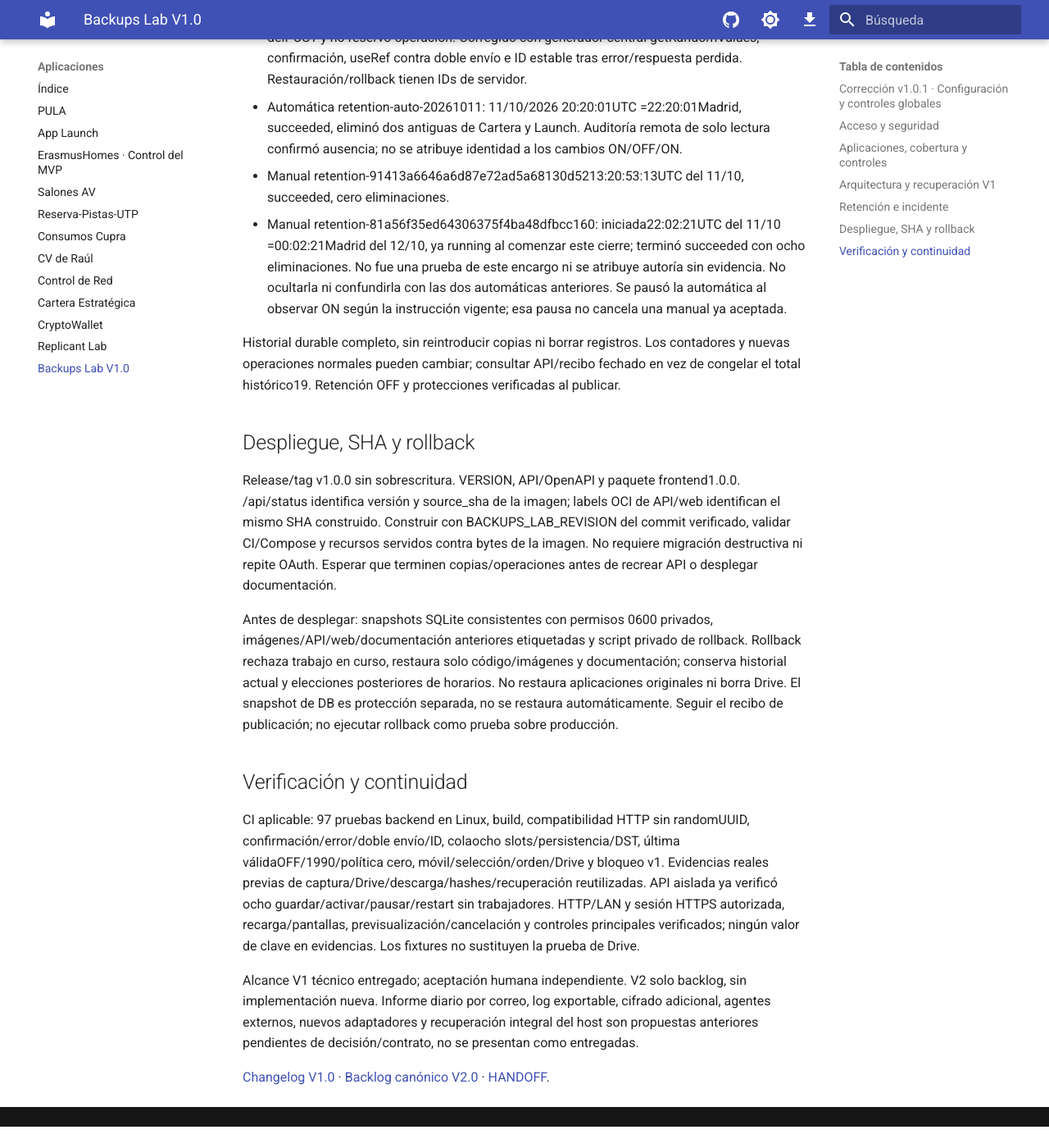
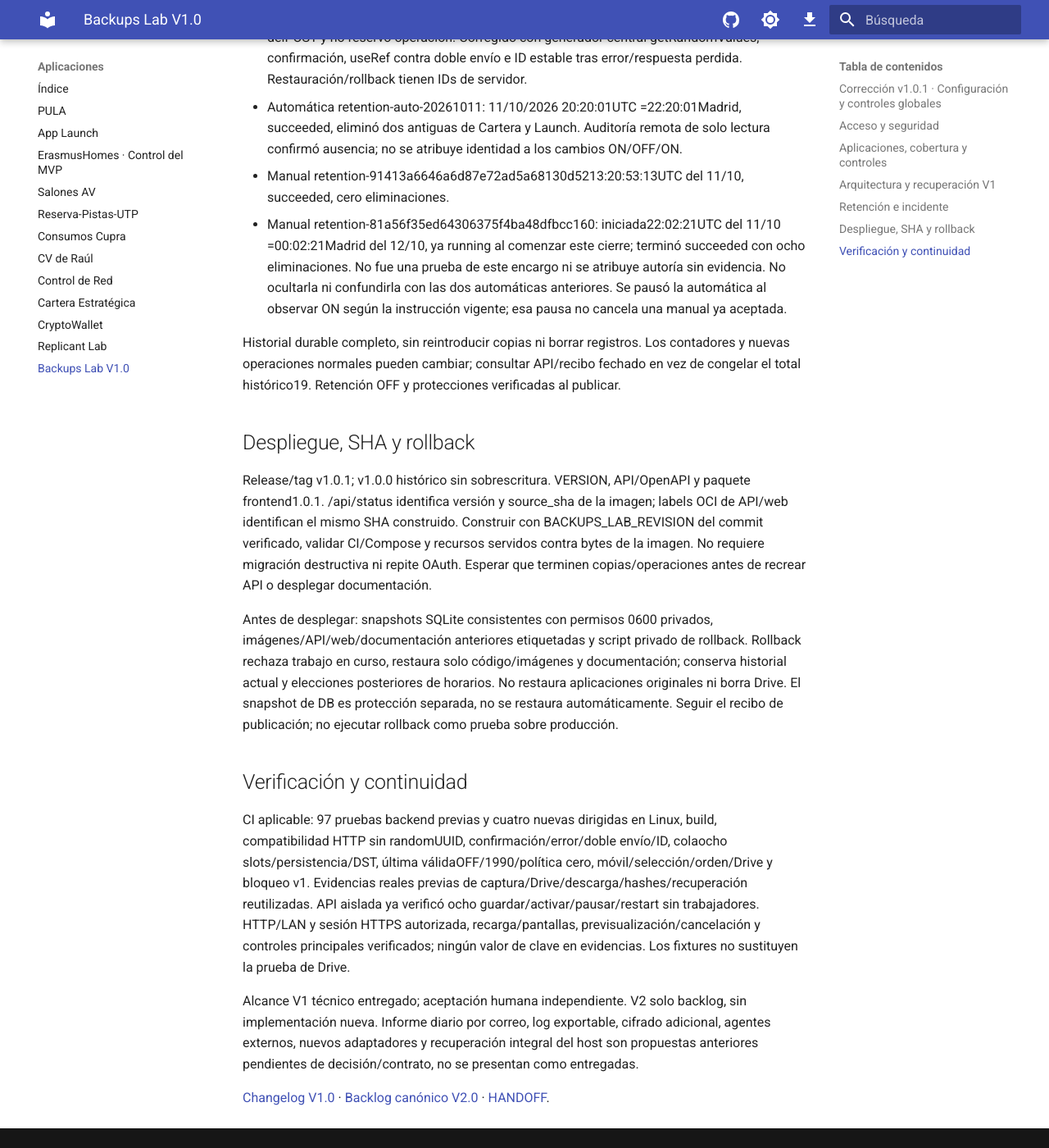
Before and after one commit to ratienza/infra-replicant-lab, an MkDocs documentation site: the page built from docs/aplicaciones/backups-lab.md, in a window 1280 px wide and 1400 px high, scrolled down 4138 px. Shown: the whole window at 82% size. Built offline with MkDocs 1.6.1 and Material for MkDocs 9.7.7, drawn with Linux system fonts in a browser that asks for light colours; a script that is not in the unit is left out; before the commit the page ends 5512 px from its top, so only the background shows below that.

Commit message:
docs: distinguish current patch release from immutable v1.0.0

```diff
--- a/docs/aplicaciones/backups-lab.md
+++ b/docs/aplicaciones/backups-lab.md
@@ -70,13 +70,13 @@ Historial durable completo, sin reintroducir copias ni borrar registros. Los con
 
 ## Despliegue, SHA y rollback
 
-Release/tag v1.0.0 sin sobrescritura. VERSION, API/OpenAPI y paquete frontend1.0.0. /api/status identifica versión y source_sha de la imagen; labels OCI de API/web identifican el mismo SHA construido. Construir con BACKUPS_LAB_REVISION del commit verificado, validar CI/Compose y recursos servidos contra bytes de la imagen. No requiere migración destructiva ni repite OAuth. Esperar que terminen copias/operaciones antes de recrear API o desplegar documentación.
+Release/tag v1.0.1; v1.0.0 histórico sin sobrescritura. VERSION, API/OpenAPI y paquete frontend1.0.1. /api/status identifica versión y source_sha de la imagen; labels OCI de API/web identifican el mismo SHA construido. Construir con BACKUPS_LAB_REVISION del commit verificado, validar CI/Compose y recursos servidos contra bytes de la imagen. No requiere migración destructiva ni repite OAuth. Esperar que terminen copias/operaciones antes de recrear API o desplegar documentación.
 
 Antes de desplegar: snapshots SQLite consistentes con permisos 0600 privados, imágenes/API/web/documentación anteriores etiquetadas y script privado de rollback. Rollback rechaza trabajo en curso, restaura solo código/imágenes y documentación; conserva historial actual y elecciones posteriores de horarios. No restaura aplicaciones originales ni borra Drive. El snapshot de DB es protección separada, no se restaura automáticamente. Seguir el recibo de publicación; no ejecutar rollback como prueba sobre producción.
 
 ## Verificación y continuidad
 
-CI aplicable: 97 pruebas backend en Linux, build, compatibilidad HTTP sin randomUUID, confirmación/error/doble envío/ID, colaocho slots/persistencia/DST, última válidaOFF/1990/política cero, móvil/selección/orden/Drive y bloqueo v1. Evidencias reales previas de captura/Drive/descarga/hashes/recuperación reutilizadas. API aislada ya verificó ocho guardar/activar/pausar/restart sin trabajadores. HTTP/LAN y sesión HTTPS autorizada, recarga/pantallas, previsualización/cancelación y controles principales verificados; ningún valor de clave en evidencias. Los fixtures no sustituyen la prueba de Drive.
+CI aplicable: 97 pruebas backend previas y cuatro nuevas dirigidas en Linux, build, compatibilidad HTTP sin randomUUID, confirmación/error/doble envío/ID, colaocho slots/persistencia/DST, última válidaOFF/1990/política cero, móvil/selección/orden/Drive y bloqueo v1. Evidencias reales previas de captura/Drive/descarga/hashes/recuperación reutilizadas. API aislada ya verificó ocho guardar/activar/pausar/restart sin trabajadores. HTTP/LAN y sesión HTTPS autorizada, recarga/pantallas, previsualización/cancelación y controles principales verificados; ningún valor de clave en evidencias. Los fixtures no sustituyen la prueba de Drive.
 
 Alcance V1 técnico entregado; aceptación humana independiente. V2 solo backlog, sin implementación nueva. Informe diario por correo, log exportable, cifrado adicional, agentes externos, nuevos adaptadores y recuperación integral del host son propuestas anteriores pendientes de decisión/contrato, no se presentan como entregadas.
 
```
Also changed, not shown: HANDOFF.md (line endings or trailing spaces).
